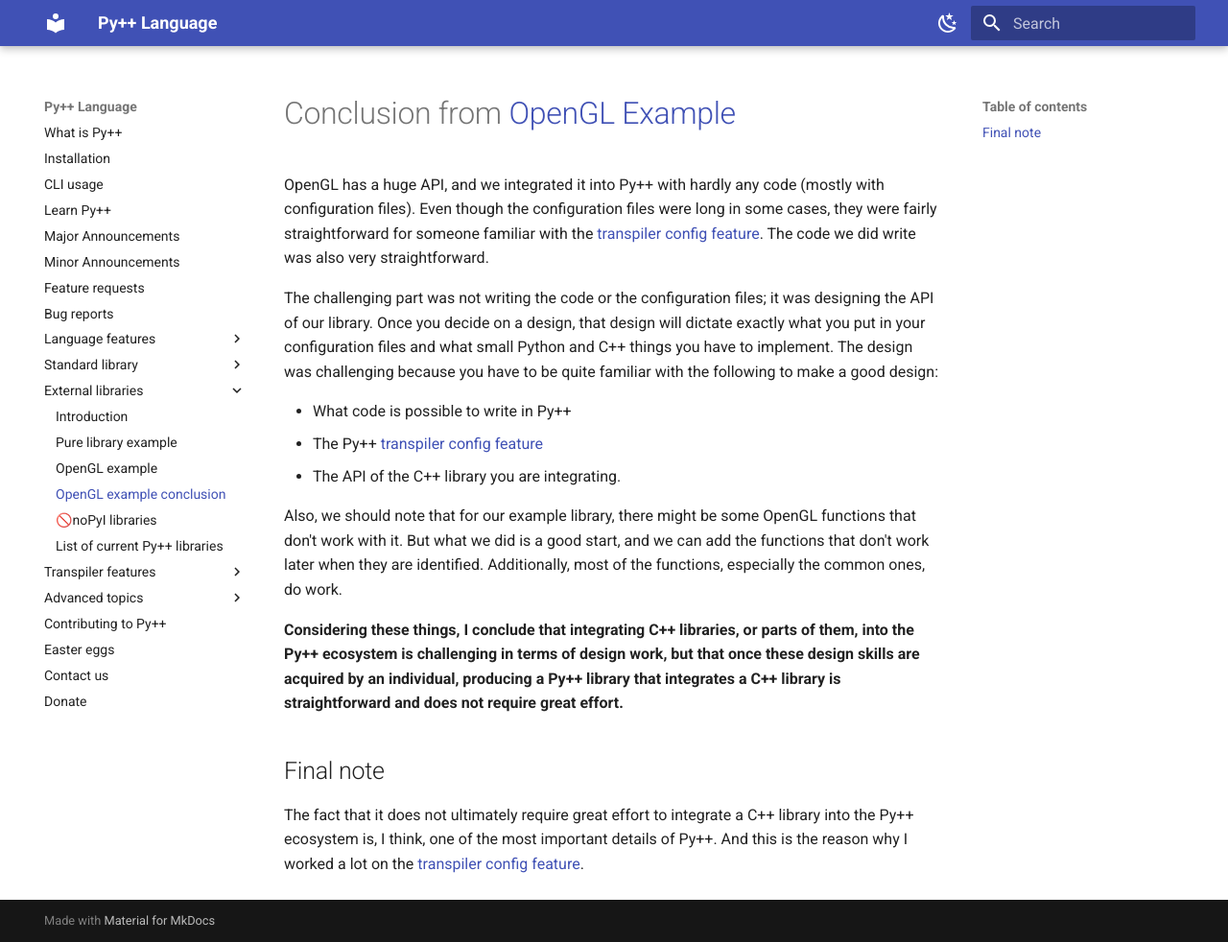
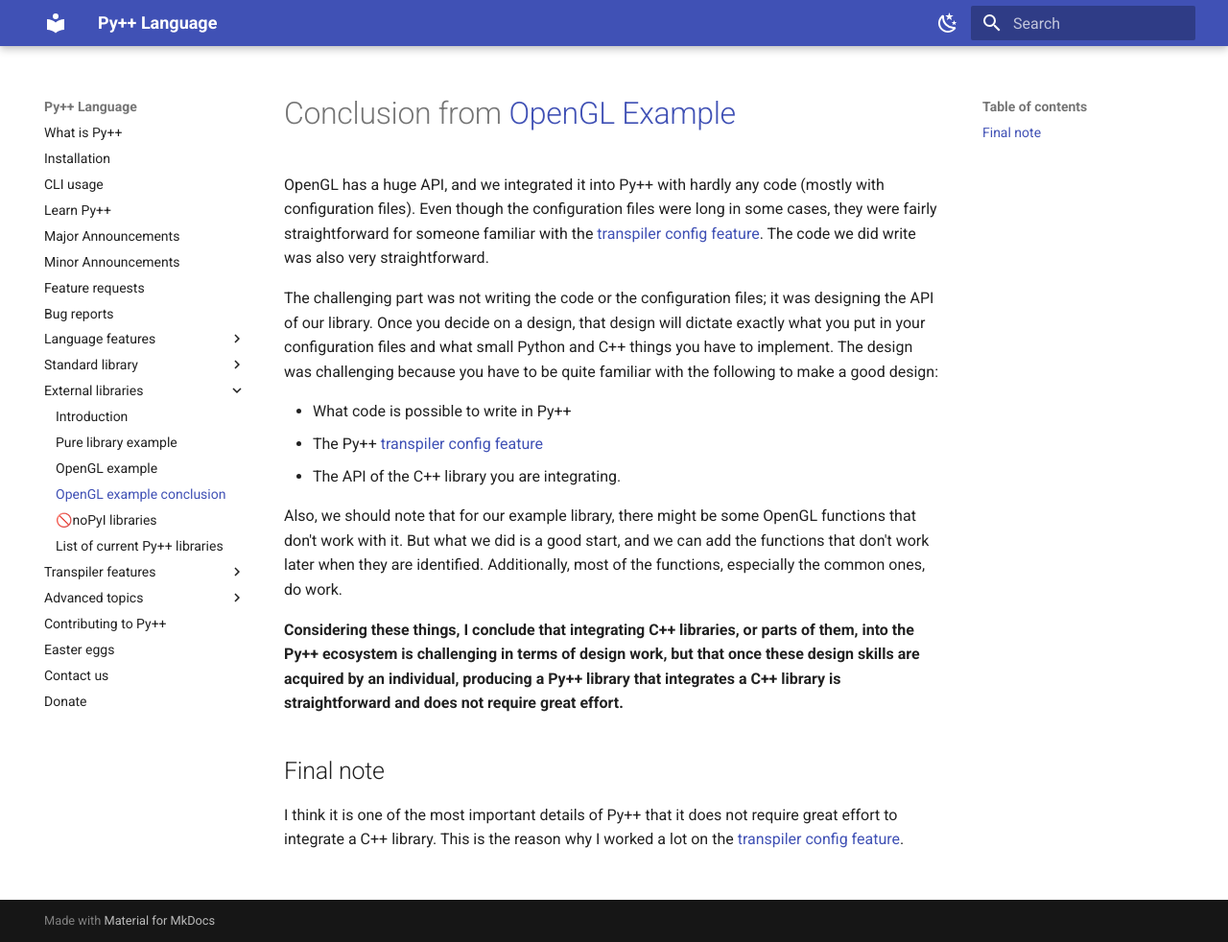
Before and after one commit to curtispuetz/pypp-docs, an MkDocs documentation site: the page built from docs/external_libraries/opengl_example_conclusion.md, in a window 1280 px wide and 982 px high. Shown: the whole window at 96% size. Built offline with MkDocs 1.6.1 and Material for MkDocs 9.7.7, drawn with Linux system fonts in a browser that asks for light colours.

Commit message:
Clarify importance of C++ integration in Py++

```diff
--- a/docs/external_libraries/opengl_example_conclusion.md
+++ b/docs/external_libraries/opengl_example_conclusion.md
@@ -13,4 +13,5 @@ Also, we should note that for our example library, there might be some OpenGL fu
 **Considering these things, I conclude that integrating C++ libraries, or parts of them, into the Py++ ecosystem is challenging in terms of design work, but that once these design skills are acquired by an individual, producing a Py++ library that integrates a C++ library is straightforward and does not require great effort.**
 
 ## Final note
-The fact that it does not ultimately require great effort to integrate a C++ library into the Py++ ecosystem is, I think, one of the most important details of Py++. And this is the reason why I worked a lot on the [transpiler config feature](../transpiler_features/config/introduction.md).
+
+I think it is one of the most important details of Py++ that it does not require great effort to integrate a C++ library. This is the reason why I worked a lot on the [transpiler config feature](../transpiler_features/config/introduction.md).
```
